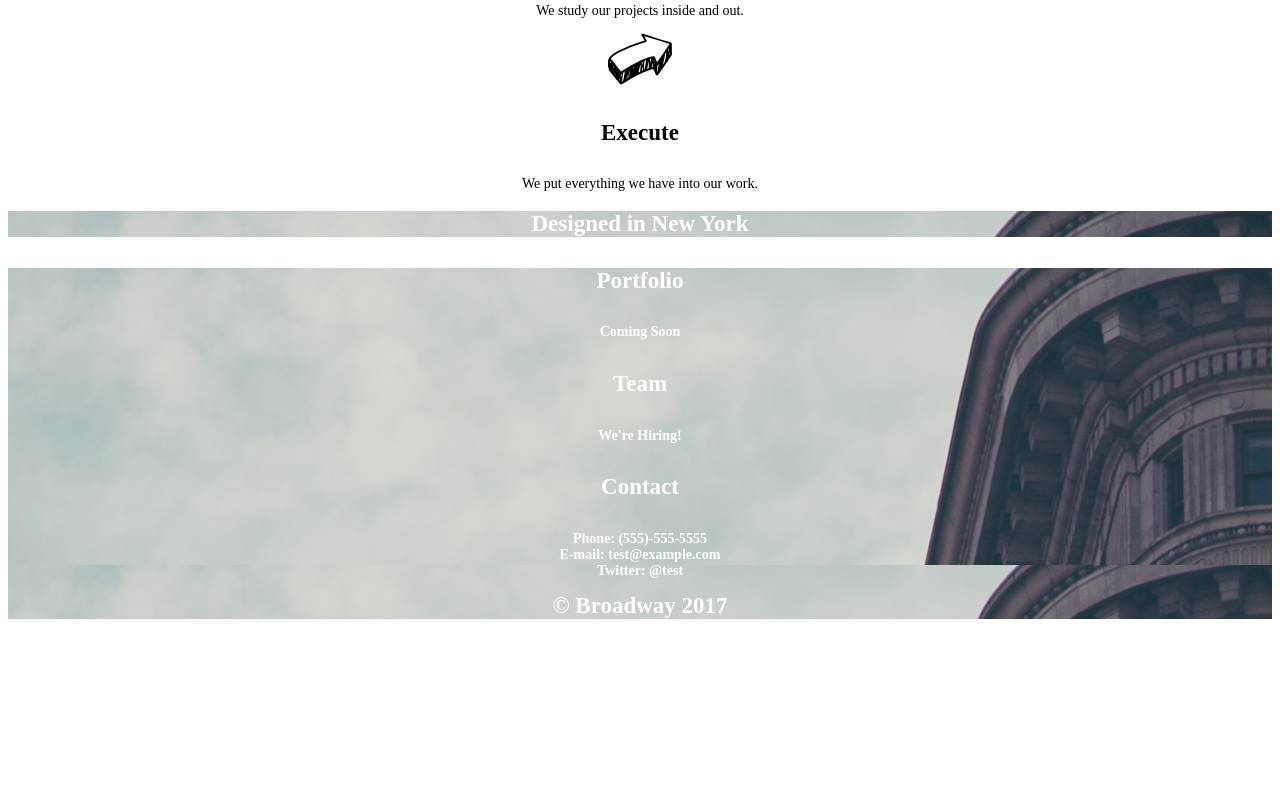
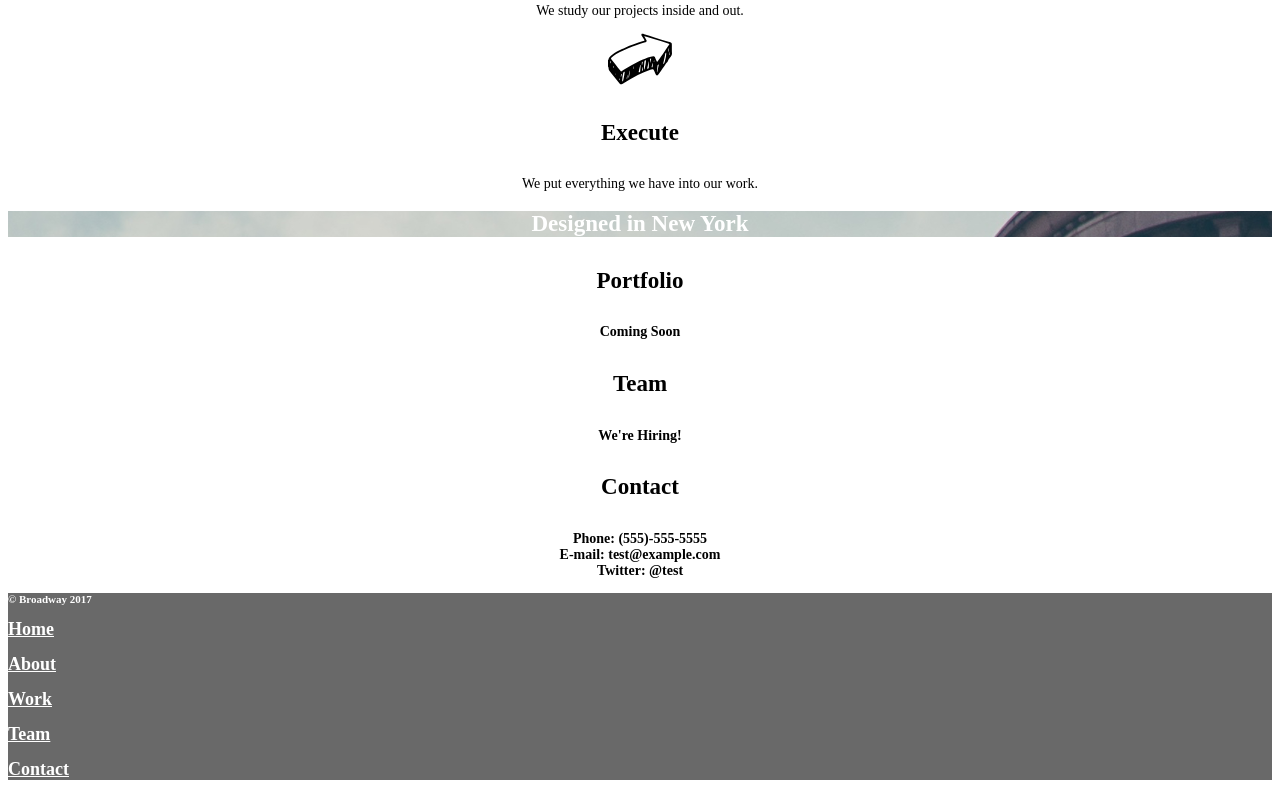
Before and after one commit to kgh4life/broadway, a plain HTML site: page index.html in a window 1280 px wide. Shown: the part 746-1546 px from the top of the page. Before the commit the page ends 1384 px from the top, so only its background shows below. Drawn offline with Linux system fonts and the light colour scheme.

Commit message:
final commit

```diff
--- a/index.html
+++ b/index.html
@@ -29,20 +29,22 @@
        <p>We put everything we have into our work.</p>
    </div>
    <div>
-    <h2>Designed in New York<h2>
+    <h2 class="title2">Designed in New York<h2>
     <div id="work"><h4>Portfolio</h4></div>
      <p>Coming Soon</p>
      <div id="team"><h4>Team</h4></div>
      <p>We're Hiring!</p>
       <div id="contact"><h4>Contact</h4></div>
       <p>Phone: (555)-555-5555<br/> E-mail: test@example.com <br/>Twitter: @test</p>
-  <div>
-      <footer>
-           &copy; Broadway 2017
-       <p><a class="nav" href="#"<Home<a/></p>
-       <p><a class="nav"
-
-      </footer>
+  <div id="footer">
+    <footer>
+       &copy; Broadway 2017
+       <p><a class="nav" href="#">Home<a/></p>
+         <p><a class="nav" href="#about">About</a>
+         </p><p><a class="nav" href="#work">Work</a></p>
+          <p><a class="nav" href="#team">Team</a></p>
+          <p><a class="nav" href="#contact">Contact</a></p>
+     </footer>
   </div>
 
 
--- a/resources/css/style.css
+++ b/resources/css/style.css
@@ -1,4 +1,4 @@
-body {text-align: center;
+html {text-align: center;
       }
 
 #title {font-family: helvitica;
@@ -30,9 +30,16 @@ body {text-align: center;
       font-size: 14px;
       }
 
- h2 {font-family: helvitica;
-     font-size: 23px;
-     font-weight: bold;
-     color: white;
-     background-image: url("../images/the-flatiron-building.png");
-    }
+ .title2 {font-family: helvitica;
+         font-size: 23px;
+         font-weight: bold;
+         color: white;
+         background-image: url("../images/the-flatiron-building.png");
+        }
+
+   #footer {font-family: helvitica;
+            font-size: 11px;
+            color: white;
+            background-color: dimgray;
+            text-align: left;
+          }
```
